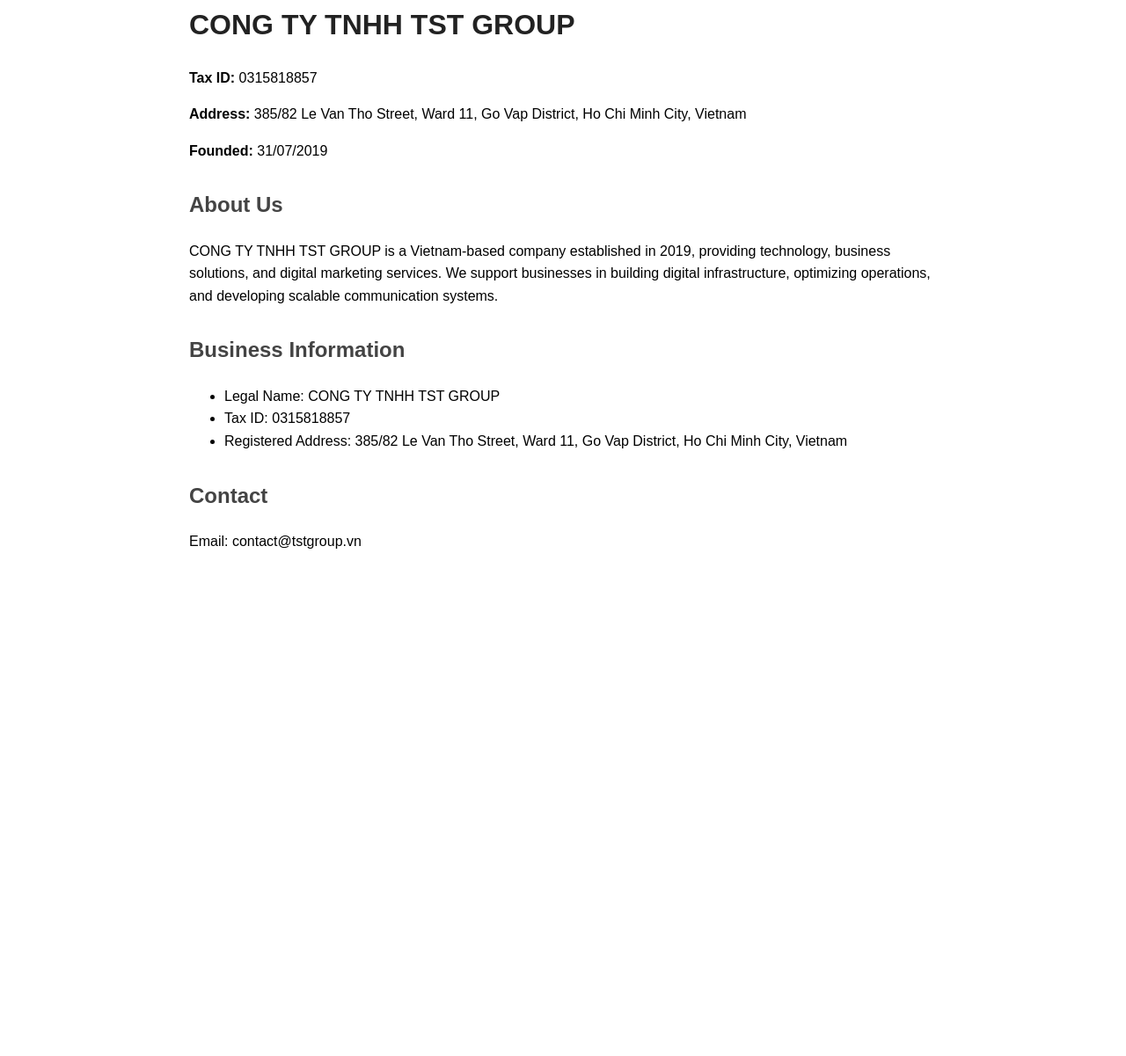
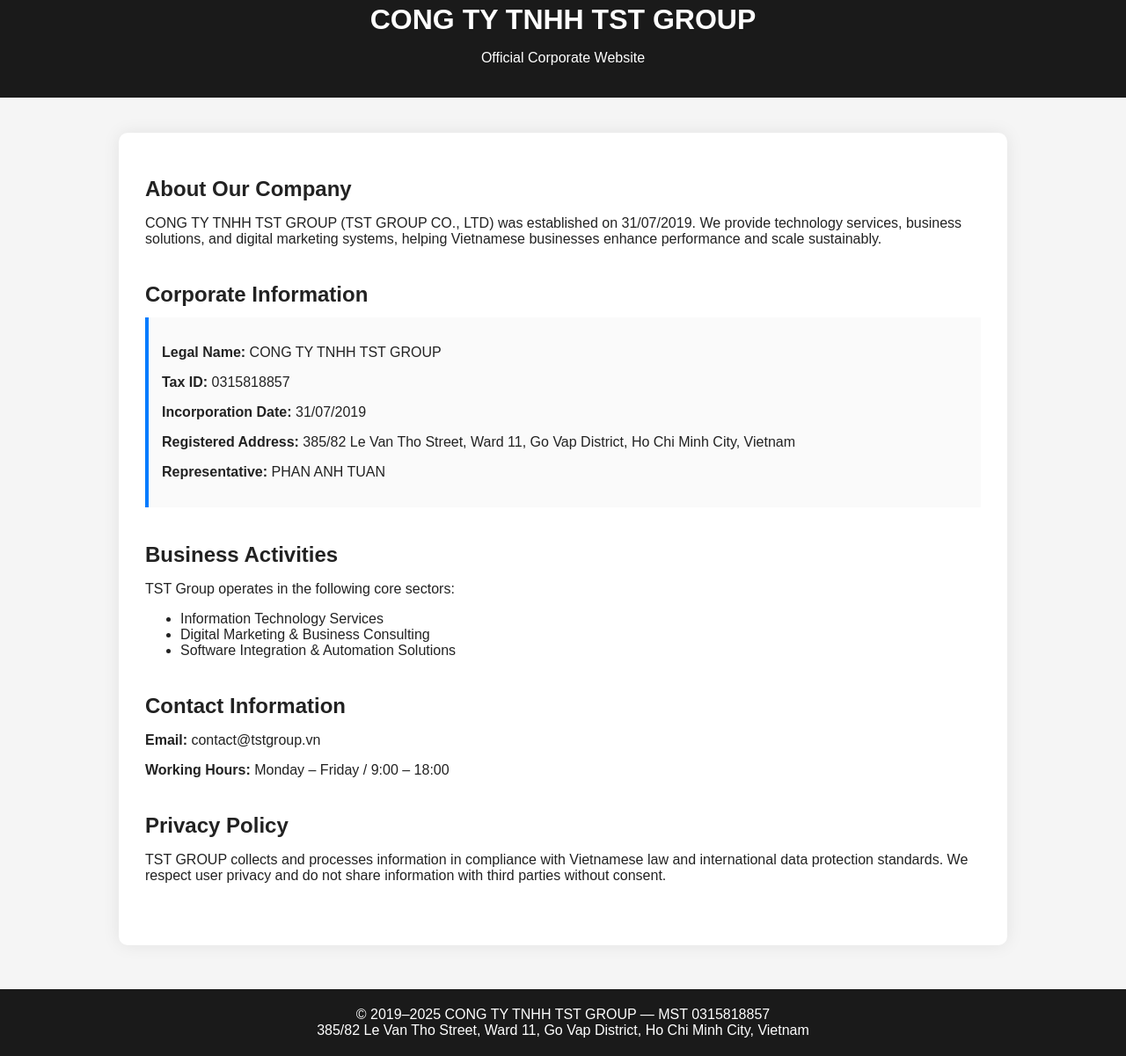
Before and after one commit to tuanone123/tstgroup, a plain HTML site: page index.html in a window 1280 px wide. Shown: the part 37-1238 px from the top of the page at 88% size. Before the commit the page ends 800 px from the top, so only its background shows below. Drawn offline with Linux system fonts and the light colour scheme.

Commit message:
Update index.html

```diff
--- a/index.html
+++ b/index.html
@@ -3,35 +3,111 @@
 <head>
     <meta charset="UTF-8">
     <meta name="viewport" content="width=device-width, initial-scale=1.0">
-    <title>TST GROUP - Official Company Page</title>
+    <title>TST GROUP - Official Company Website</title>
     <style>
-        body { font-family: Arial; max-width: 850px; margin: 40px auto; line-height: 1.6; padding: 0 20px; }
-        h1 { color: #222; }
-        h2 { color: #444; margin-top: 30px; }
+        body {
+            margin: 0;
+            font-family: Arial, sans-serif;
+            background: #f5f5f5;
+            color: #222;
+        }
+        header {
+            background: #1a1a1a;
+            color: white;
+            padding: 20px;
+            text-align: center;
+        }
+        .container {
+            max-width: 950px;
+            margin: 40px auto;
+            background: white;
+            padding: 30px;
+            border-radius: 10px;
+            box-shadow: 0 0 20px rgba(0,0,0,0.08);
+        }
+        h1, h2 {
+            margin-bottom: 12px;
+        }
+        .section {
+            margin-bottom: 40px;
+        }
+        footer {
+            text-align: center;
+            padding: 20px;
+            background: #1a1a1a;
+            color: white;
+            margin-top: 50px;
+        }
+        .info-box {
+            background: #fafafa;
+            padding: 15px;
+            border-left: 4px solid #007bff;
+            margin-top: 10px;
+        }
+        a { color: #007bff; }
     </style>
 </head>
 <body>
+
+<header>
     <h1>CONG TY TNHH TST GROUP</h1>
-    <p><strong>Tax ID:</strong> 0315818857</p>
-    <p><strong>Address:</strong> 385/82 Le Van Tho Street, Ward 11, Go Vap District, Ho Chi Minh City, Vietnam</p>
-    <p><strong>Founded:</strong> 31/07/2019</p>
+    <p>Official Corporate Website</p>
+</header>
 
-    <h2>About Us</h2>
-    <p>
-        CONG TY TNHH TST GROUP is a Vietnam-based company established in 2019,
-        providing technology, business solutions, and digital marketing services.
-        We support businesses in building digital infrastructure, optimizing operations,
-        and developing scalable communication systems.
-    </p>
+<div class="container">
 
-    <h2>Business Information</h2>
-    <ul>
-        <li>Legal Name: CONG TY TNHH TST GROUP</li>
-        <li>Tax ID: 0315818857</li>
-        <li>Registered Address: 385/82 Le Van Tho Street, Ward 11, Go Vap District, Ho Chi Minh City, Vietnam</li>
-    </ul>
+    <div class="section">
+        <h2>About Our Company</h2>
+        <p>
+            CONG TY TNHH TST GROUP (TST GROUP CO., LTD) was established on 31/07/2019.
+            We provide technology services, business solutions, and digital marketing systems,
+            helping Vietnamese businesses enhance performance and scale sustainably.
+        </p>
+    </div>
 
-    <h2>Contact</h2>
-    <p>Email: contact@tstgroup.vn</p>
+    <div class="section">
+        <h2>Corporate Information</h2>
+        <div class="info-box">
+            <p><strong>Legal Name:</strong> CONG TY TNHH TST GROUP</p>
+            <p><strong>Tax ID:</strong> 0315818857</p>
+            <p><strong>Incorporation Date:</strong> 31/07/2019</p>
+            <p><strong>Registered Address:</strong> 385/82 Le Van Tho Street, Ward 11, Go Vap District, Ho Chi Minh City, Vietnam</p>
+            <p><strong>Representative:</strong> PHAN ANH TUAN</p>
+        </div>
+    </div>
+
+    <div class="section">
+        <h2>Business Activities</h2>
+        <p>
+            TST Group operates in the following core sectors:
+        </p>
+        <ul>
+            <li>Information Technology Services</li>
+            <li>Digital Marketing & Business Consulting</li>
+            <li>Software Integration & Automation Solutions</li>
+        </ul>
+    </div>
+
+    <div class="section">
+        <h2>Contact Information</h2>
+        <p><strong>Email:</strong> contact@tstgroup.vn</p>
+        <p><strong>Working Hours:</strong> Monday – Friday / 9:00 – 18:00</p>
+    </div>
+
+    <div class="section">
+        <h2>Privacy Policy</h2>
+        <p>
+            TST GROUP collects and processes information in compliance with Vietnamese law and international data protection standards.
+            We respect user privacy and do not share information with third parties without consent.
+        </p>
+    </div>
+
+</div>
+
+<footer>
+    © 2019–2025 CONG TY TNHH TST GROUP — MST 0315818857
+    <br>385/82 Le Van Tho Street, Ward 11, Go Vap District, Ho Chi Minh City, Vietnam
+</footer>
+
 </body>
 </html>
```
